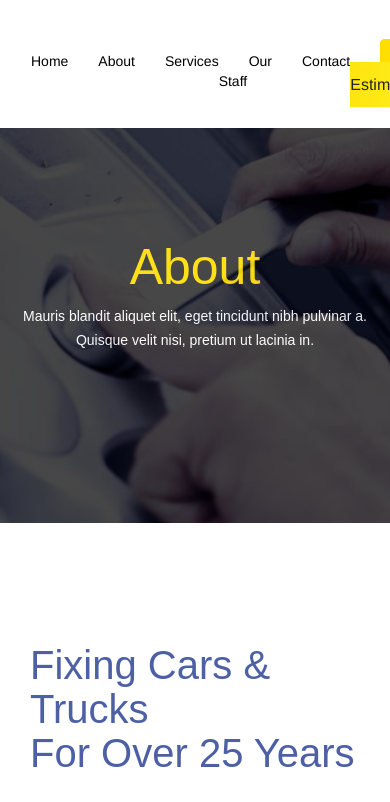
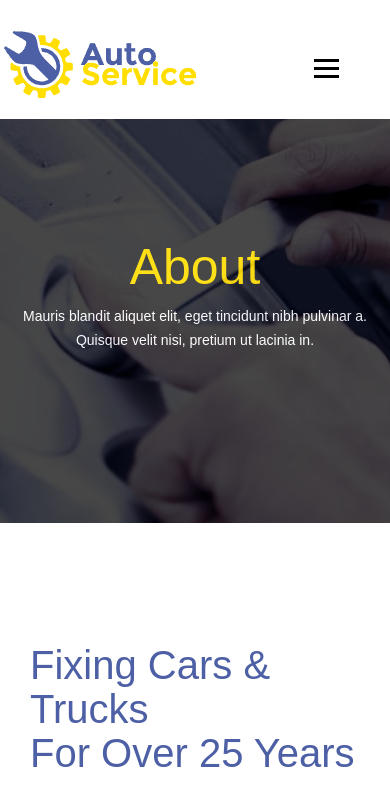
Before and after one commit to Manavshah07/Car-Repair, a plain HTML site: page about.html in a window 390 px wide. Shown: the top 802 px of the page. Drawn offline with Linux system fonts and the light colour scheme; a web font is replaced by a local one.

Commit message:
initial commit

```diff
--- a/about.html
+++ b/about.html
@@ -52,12 +52,12 @@
 <body>
 <!--HEADER SECTION-->
     <section id="header">
-        <div class="wrapper-head">
-            <div class="header-flex m-t-30">
+        <div class="wrapper-head yellow-nav-top">
+            <div class="navbar header-flex m-t-30">
                 <div class="header-img">
                     <img src="img/logo/Logo-free-img.png" alt="" class="img-responsive">
                 </div>
-                <div class="navbar">
+                <div class="navbar-links">
                     <ul class="navs">
                         <li class="links"><a href="index.html">Home</a></li>
                         <li class="links active"><a href="about.html">About</a></li>
@@ -66,6 +66,11 @@
                         <li class="links"><a href="contact.html">Contact</a></li>
                         <li class="btn-yellow"><a href="#">Get Estimate</a></li>
                     </ul>
+                </div>
+                <div class="burger">
+                    <div class="line1"></div>
+                    <div class="line2"></div>
+                    <div class="line3"></div>
                 </div>
             </div>
         </div>
--- a/css/responsive.css
+++ b/css/responsive.css
@@ -47,8 +47,10 @@
     }
     #service .service-overlay-details h4{
         transform: translate(10%,0);
-}
-
+    }
+    #service .service-item img{
+        width: 500px;
+    }
 /*CHOOSE-US SECTION*/
     #choose-us .flexs{
         display: block;
@@ -336,6 +338,7 @@
     #service .service-item img{
         width: 650px;
     }
+
 /*CHOOSE-US SECTION*/
     #choose-us .flexs{
         display: block;
@@ -528,7 +531,7 @@
 /******************************************************************************************************************************************************************
                                                                 NAVBAR
 ******************************************************************************************************************************************************************/
-@media only screen and (max-width: 850px)
+@media only screen and (max-width: 768px)
 {
     .navbar-links{
         display: none;
@@ -569,3 +572,11 @@
         display: block;
     }
 }
+
+
+@media only screen and (max-width: 990px)
+{
+    .header-flex{
+        display: block;
+    }
+}
--- a/css/style.css
+++ b/css/style.css
@@ -406,7 +406,7 @@ textarea{
 .links a{
     color: #000;
     transition: all .1s linear;
-    margin-left: 30px;
+    margin-left: 30px!important;
 }
 .navs{
     display: flex;
```
Also changed, not shown: contact.html (+8 -3 lines), index.html (+6 -6 lines), our-staff.html (+8 -3 lines), service.html (+8 -3 lines).
